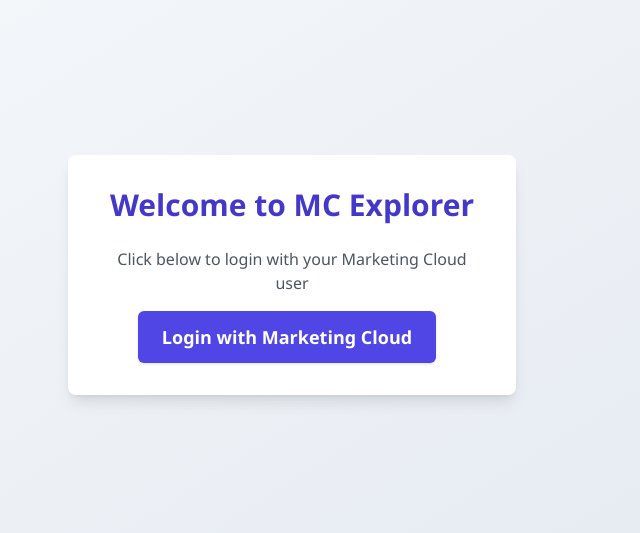
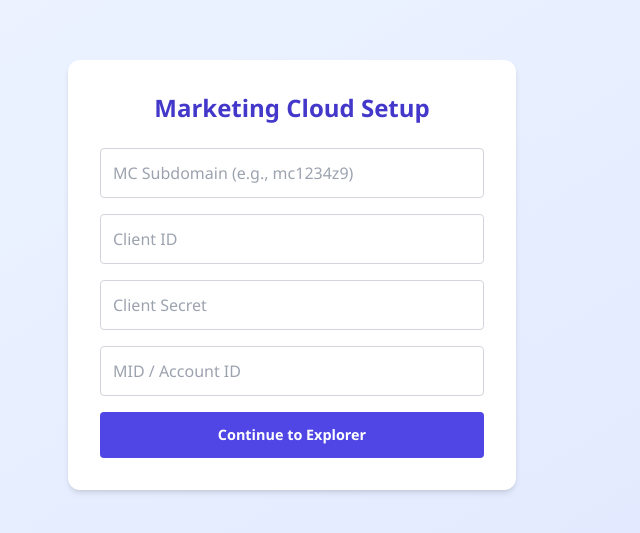
Before and after one commit to beingalokb/sfmc-toolkit-lab, a React (Create React App) app in the folder mc-explorer-client/: page / in a window 1280 px wide. Shown: the part 125-658 px from the top of the page, without its empty margins (348-988 px from the left). Built offline with nearby package versions, Linux system fonts and the light colour scheme; sample sign-in values are in the browser's storage.

Commit message:
Update App.js

```diff
--- a/mc-explorer-client/src/App.js
+++ b/mc-explorer-client/src/App.js
@@ -3,6 +3,7 @@
 import SetupForm from './SetupForm';
 import MainApp from './MainApp';
 import LoginPage from './LoginPage';
+import AuthCallback from './AuthCallback'; // 👈 import it
 
 // 🔐 Global auth flag setter
 const urlParams = new URLSearchParams(window.location.search);
@@ -17,13 +18,14 @@
   console.log('🔐 Local auth status:', isAuthenticated);
 
   return (
-    <Router>
-      <Routes>
-        <Route path="/" element={<LoginPage />} />
-        <Route path="/setup" element={<SetupForm />} />
-        <Route path="/explorer/*" element={isAuthenticated ? <MainApp /> : <Navigate to="/" />} />
-      </Routes>
-    </Router>
+<Router>
+<Routes>
+<Route path="/login" element={<LoginPage />} />
+<Route path="/" element={isAuthenticated ? <SetupForm /> : <Navigate to="/login" />} />
+<Route path="/auth/callback" element={<AuthCallback />} />  {/* 👈 add this */}
+<Route path="/explorer/*" element={isAuthenticated ? <MainApp /> : <Navigate to="/login" />} />
+</Routes>
+</Router>
   );
 }
 
```
